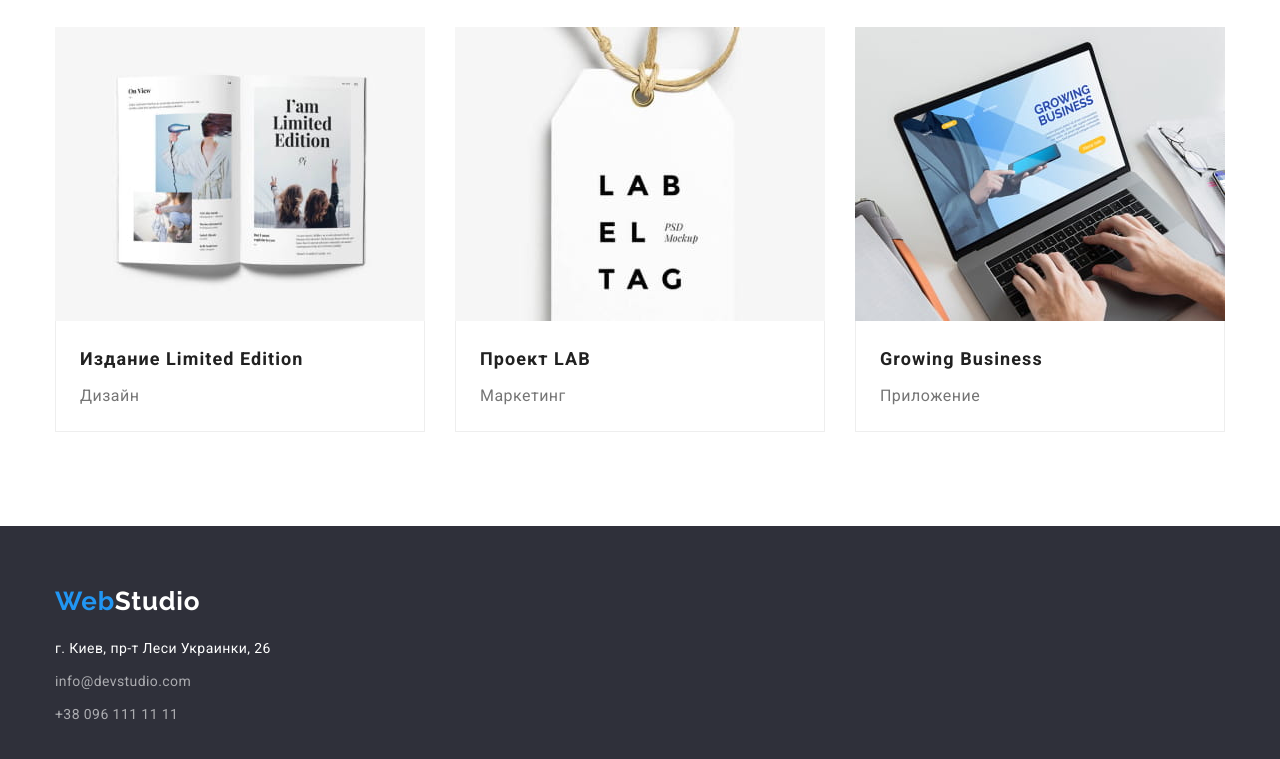
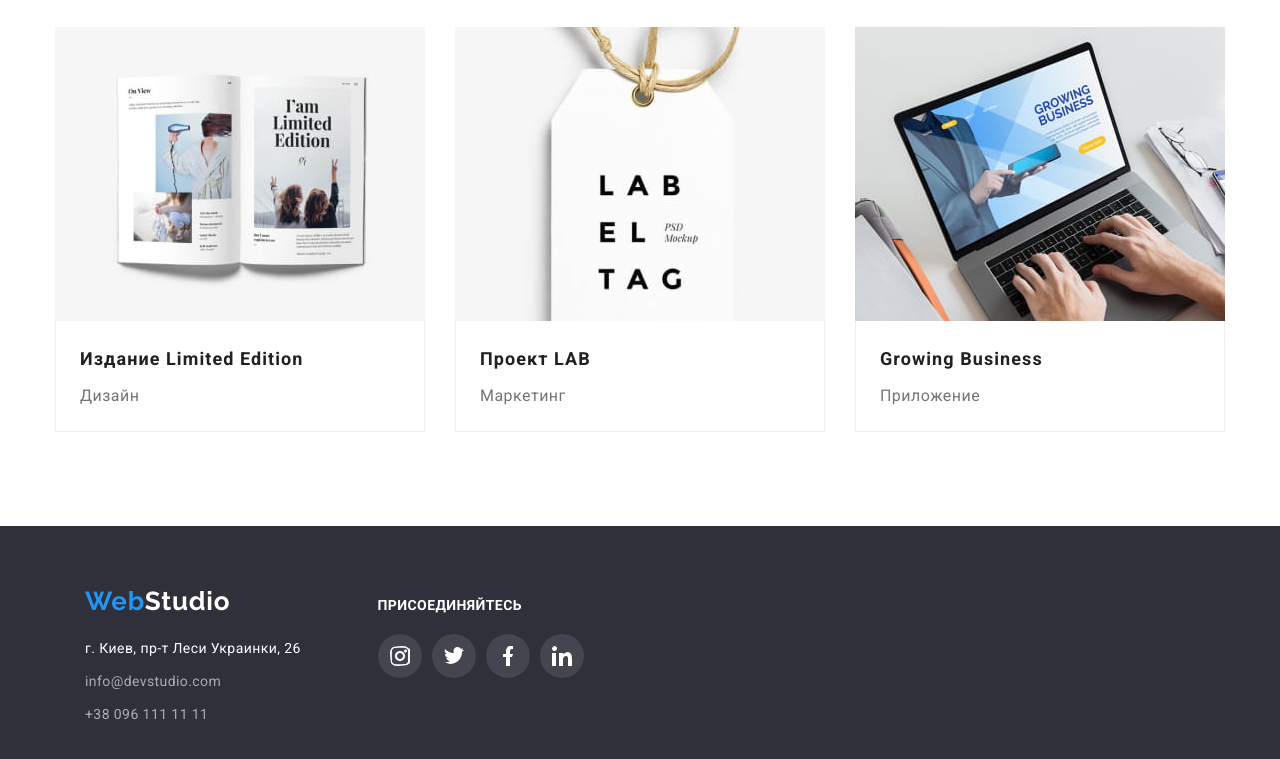
Before and after one commit to YermakovaDina/goit-markup-hw-04, a plain HTML site: page portfolio.html in a window 1280 px wide. Shown: the part 1098-1857 px from the top of the page. Drawn offline with nearby package versions, Linux system fonts and the light colour scheme.

Commit message:
all hw-4

```diff
--- a/portfolio.html
+++ b/portfolio.html
@@ -148,7 +148,8 @@
 
     <!--Подвал-->
     <footer class="footer">
-        <div class="container">
+        <div class="container secondary">
+            <div class="navigation">
                 <a href="./index.html" class="logo-nav">Web<span class="logo-other">Studio</span></a>
                 <address class="contact">
                     <ul class="contact-list">
@@ -160,6 +161,42 @@
                     </ul>
                 </address>
             </div>
+            <div class="navigation">
+                <h2>присоединяйтесь</h2>
+                <ul class="social-icons second">
+                    <li class="social-icons-item">
+                        <a href="" class="social-icons-link" target="_blank" rel="noreferrer noopener">
+                            <svg class="icon">
+                                <use href="./img/sprite.svg#icon-instagram"></use>
+                            </svg>
+                        </a>
+                    </li>
+                    <li class="social-icons-item">
+                        <a href="" class="social-icons-link" target="_blank" rel="noreferrer noopener">
+                            <svg class="icon">
+                                <use href="./img/sprite.svg#icon-twitter"></use>
+                            </svg>
+                        </a>
+                    </li>
+                    <li class="social-icons-item">
+                        <a href="" class="social-icons-link" target="_blank" rel="noreferrer noopener">
+                            <svg class="icon">
+                                <use href="./img/sprite.svg#icon-facebook"></use>
+                            </svg>
+                        </a>
+                    </li>
+                    <li class="social-icons-item">
+                        <a href="" class="social-icons-link" target="_blank" rel="noreferrer noopener">
+                            <svg class="icon">
+                                <use href="./img/sprite.svg#icon-linkedin"></use>
+                            </svg>
+                        </a>
+                    </li>
+                </ul>
+            </div>
+            <div class="navigation"></div>
+            <div class="navigation"></div>
+        </div>
     </footer>
 </body>
 </html>
```
Lines whose indentation alone changed are shown as unchanged.
